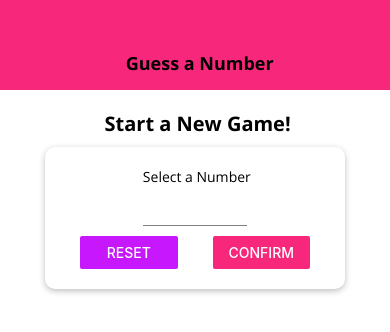
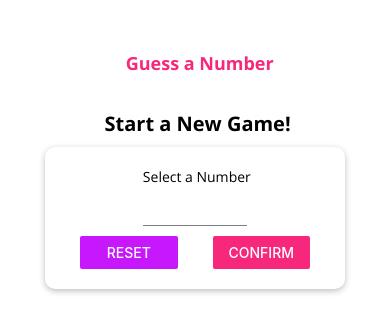
Before and after one commit to Arun05hp/rn-guessNumber, a React Native app: screen / in a window 390 px wide. Shown: the top 332 px of the page. Built offline with nearby package versions, Linux system fonts and the light colour scheme.

Commit message:
Using Platform Api

```diff
--- a/components/Header.js
+++ b/components/Header.js
@@ -1,25 +1,44 @@
 import React from "react";
-import { View, StyleSheet, Text } from "react-native";
+import { View, StyleSheet, Text, Platform } from "react-native";
 
 import TitleText from "./TitleText";
 import Colors from "../constants/colors";
 
 const Header = ({ title }) => {
   return (
-    <View style={styles.header}>
-      <TitleText> {title}</TitleText>
+    <View
+      style={{
+        ...styles.headerBase,
+        ...Platform.select({
+          ios: styles.headerIOS,
+          android: styles.headerAndroid,
+        }),
+      }}
+    >
+      <TitleText style={styles.title}> {title}</TitleText>
     </View>
   );
 };
 
 const styles = StyleSheet.create({
-  header: {
+  headerBase: {
     width: "100%",
     height: 90,
     paddingTop: 36,
-    backgroundColor: Colors.primary,
+
     alignItems: "center",
     justifyContent: "center",
+  },
+  headerIOS: {
+    backgroundColor: Colors.primary,
+  },
+  headerAndroid: {
+    backgroundColor: "white",
+    borderBottomColor: "#ccc",
+    borderBottomWidth: 1,
+  },
+  title: {
+    color: Platform.OS === "iso" ? "white" : Colors.primary,
   },
 });
 
--- a/components/MainButton.js
+++ b/components/MainButton.js
@@ -1,17 +1,38 @@
 import React from "react";
-import { View, StyleSheet, Text, TouchableOpacity } from "react-native";
+import {
+  View,
+  StyleSheet,
+  Text,
+  TouchableOpacity,
+  TouchableNativeFeedback,
+  Platform,
+  TouchableNativeFeedbackBase,
+} from "react-native";
 import Colors from "../constants/colors";
+
 const MainButton = ({ children, onClick }) => {
+  let ButtonComponent = TouchableOpacity;
+
+  if (Platform.OS === "android" && Platform.Version >= 21) {
+    ButtonComponent = TouchableNativeFeedback;
+  }
+
   return (
-    <TouchableOpacity onPress={onClick}>
-      <View style={styles.button}>
-        <Text style={styles.buttonText}>{children}</Text>
-      </View>
-    </TouchableOpacity>
+    <View style={styles.btnWrapper}>
+      <ButtonComponent onPress={onClick}>
+        <View style={styles.button}>
+          <Text style={styles.buttonText}>{children}</Text>
+        </View>
+      </ButtonComponent>
+    </View>
   );
 };
 
 const styles = StyleSheet.create({
+  btnWrapper: {
+    borderRadius: 25,
+    overflow: "hidden",
+  },
   button: {
     backgroundColor: Colors.primary,
     paddingVertical: 12,
```
